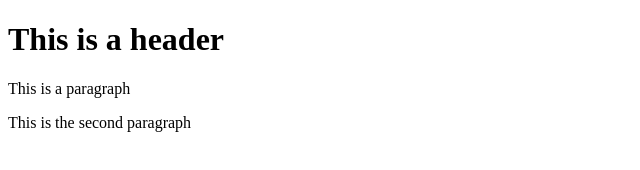
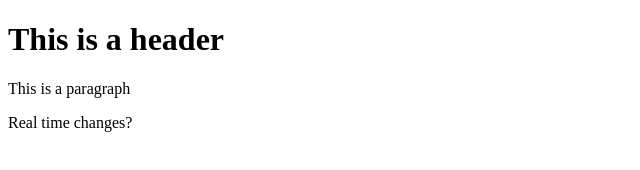
Before and after one commit to TimothyJReid/git-test, a website: page index.html in a window 1280 px wide. Shown: the full height of the page, 0-640 px from the left. Drawn offline with Linux system fonts and the light colour scheme.

Commit message:
Using NPM

```diff
--- a/index.html
+++ b/index.html
@@ -9,6 +9,6 @@
 <body>
     <h1>This is a header</h1>
     <p>This is a paragraph</p>
-    <p>This is the second paragraph</p>
+    <p>Real time changes?</p>
 </body>
 </html>
```
Also changed, not shown: package.json (added, +24 -0 lines), 2 other files.
